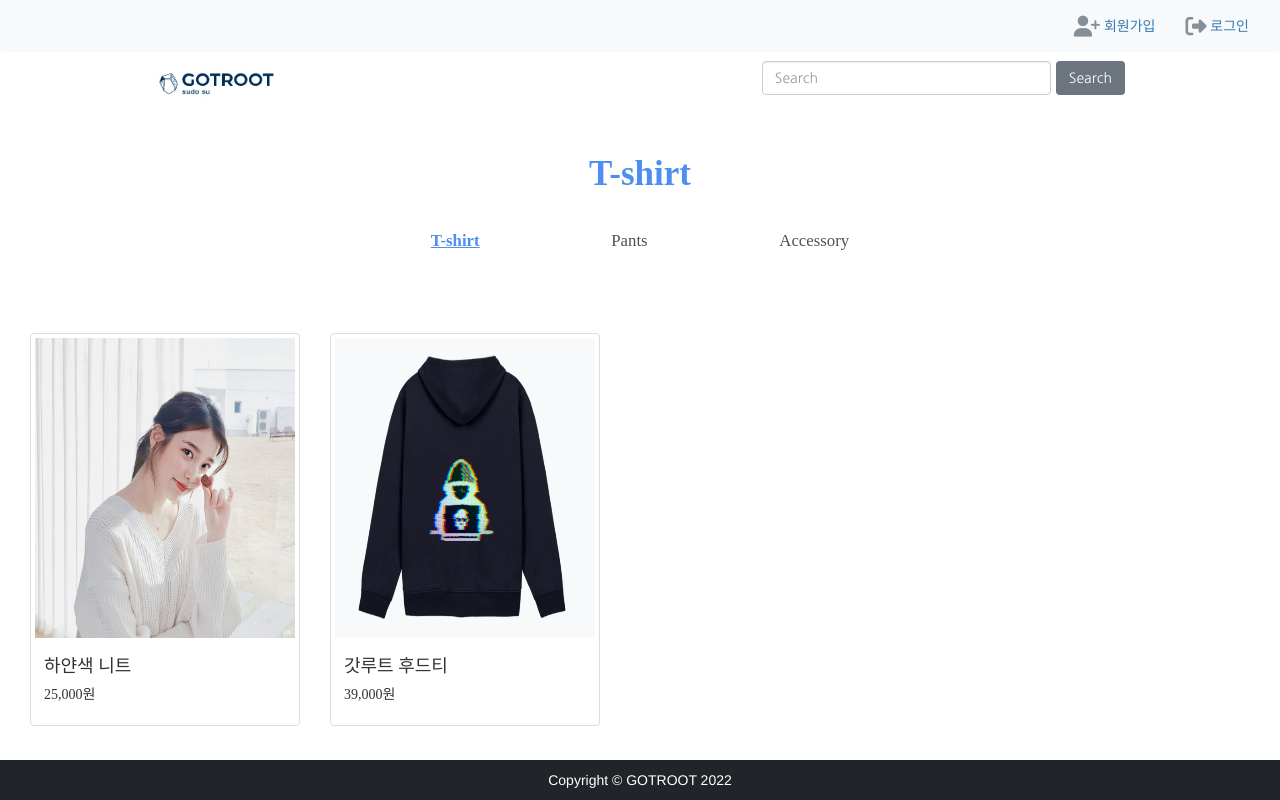
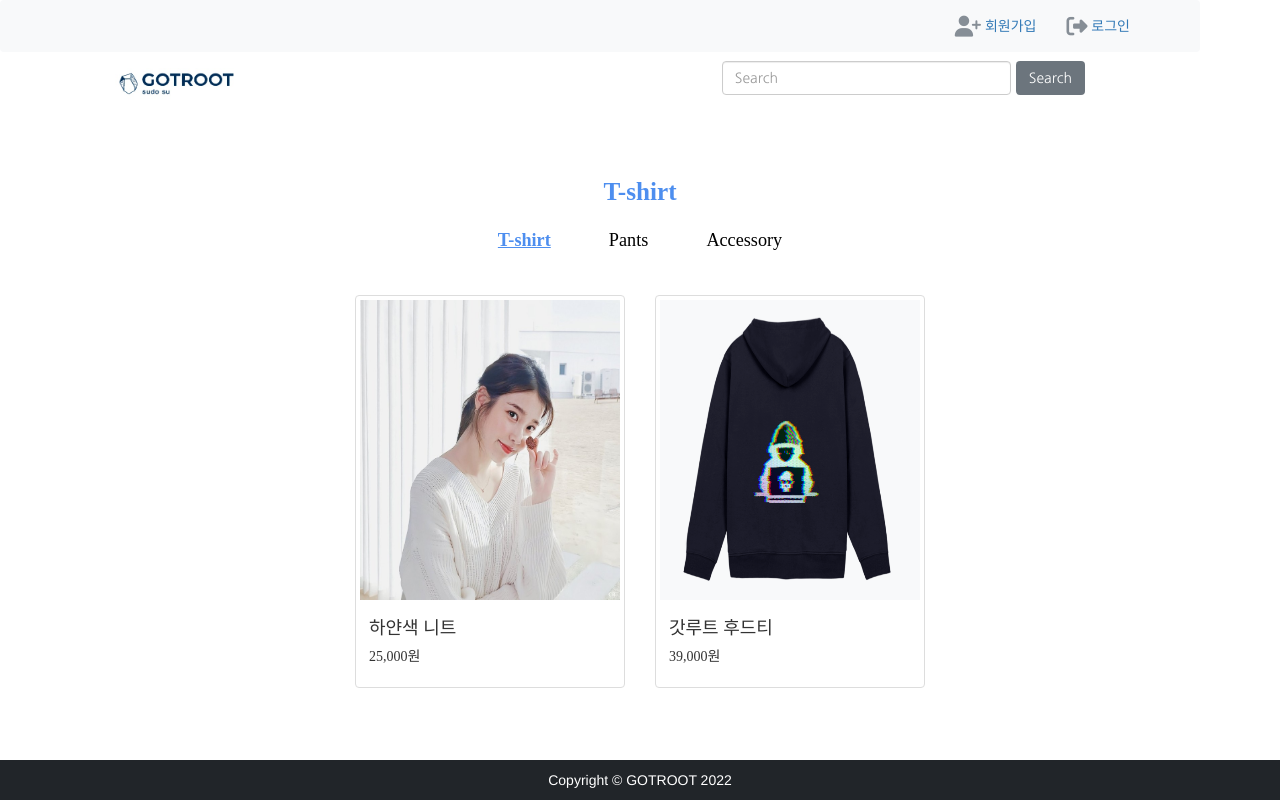
Before and after one commit to esther1282/onlineshop, a Django app: page /category/1/ in a window 1280 px wide. Run offline with Django 3.2, Linux system fonts and the light colour scheme; data comes from the database, SQL or seed files in the repository; some libraries are stand-ins or nearby versions.

Commit message:
디자인 최종전

```diff
--- a/cart/templates/cart/index.html
+++ b/cart/templates/cart/index.html
@@ -5,8 +5,8 @@
     {% load humanize %}
     {% load mathfilters %}
     <meta charset="UTF-8">
-    <link rel="stylesheet" type="text/css" href="{% static 'css/shop/base.css' %}">
-    <link href="https://cdn.jsdelivr.net/npm/bootstrap@5.2.0-beta1/dist/css/bootstrap.min.css" rel="stylesheet" integrity="sha384-0evHe/X+R7YkIZDRvuzKMRqM+OrBnVFBL6DOitfPri4tjfHxaWutUpFmBp4vmVor" crossorigin="anonymous">
+    <link rel="stylesheet" type="text/css" href="{% static 'css/cart/custom.css' %}">
+    <link rel="stylesheet" type="text/css" href="{% static 'css/shop/styles.css' %}">
             <!--폰트-->
     <link rel="preconnect" href="https://fonts.googleapis.com">
     <link rel="preconnect" href="https://fonts.gstatic.com" crossorigin>
@@ -28,7 +28,7 @@
          <p class="menu-title">장바구니</p>
      </div>
 
-    <div class="content" >
+    <div class="content container" >
         {% ifnotequal cart.get_cart_items.count 0 %}
         <div class="cart-custom text-center">
             {% csrf_token %}
--- a/shop/templates/shop/base.html
+++ b/shop/templates/shop/base.html
@@ -3,9 +3,9 @@
 <head>
     {% load static %}
     <meta charset="UTF-8">
+    <link rel="stylesheet" type="text/css" href="{% static 'css/shop/styles.css' %}">
     <link rel="stylesheet" type="text/css" href="{% static 'css/shop/base.css' %}">
-    <link rel="stylesheet" type="text/css" href="{% static 'css/shop/styles.css' %}">
-    <link href="https://cdn.jsdelivr.net/npm/bootstrap@5.2.0-beta1/dist/css/bootstrap.min.css" rel="stylesheet" integrity="sha384-0evHe/X+R7YkIZDRvuzKMRqM+OrBnVFBL6DOitfPri4tjfHxaWutUpFmBp4vmVor" crossorigin="anonymous">
+
     <title>{% block title %}{% endblock %}OnlineShop</title>
 </head>
 <body class="d-flex flex-column min-vh-100">
--- a/shop/templates/shop/index.html
+++ b/shop/templates/shop/index.html
@@ -5,20 +5,28 @@
 Shop
 {% endblock title %}
 {% block content %}
-    <div class="goods-container container-fluid" style="font-family: 'Century Gothic'">
-        <div class="menu">
+    <div class="container goods-container container-fluid" style="font-family: 'Century Gothic'">
+        <!--<div class="menu">
             <p class="menu-title">{% if category_name %}{{ category_name }}{% else %}Category{% endif %}
-            <ul class="nav justify-content-center nav-fill">
+            <ul class="nav justify-content-center">
             {% for category in categories %}
                 <li class="nav-item">
                     <a class="nav-link {% ifequal category_name category.title %}active{% endifequal %}" href="{% url 'shop:category' category.id %}">{{ category.title }}</a></li>
             {% endfor %}
             </ul>
+        </div>-->
+        <div class="menu2">
+            <p class="menu-title">{% if category_name %}{{ category_name }}{% else %}Category{% endif %}
+            <div class="menu-item2" align="center">
+            {% for category in categories %}
+                <a class="menu-link2 {% ifequal category_name category.title %}active{% endifequal %}" href="{% url 'shop:category' category.id %}">{{ category.title }}</a></li>
+            {% endfor %}
+            </div>
         </div>
-        <div class="container row">
+        <div class="row justify-content-md-center">
             {% if all_products %}
                 {% for product in all_products %}
-                <div class="col-sm-4 col-sm-2" style="float: left; width: 300px;">
+                <div class="col-xs-4 col-xs-2" style="float: left; width: 300px;">
                     <div class="thumbnail">
                         <a href="{% url 'shop:detail' product.pk %}">
                             <img src="{{ product|image_tag }}" class="img-fluid" style="width: auto; height: 300px;">
--- a/shop/templates/shop/navbar.html
+++ b/shop/templates/shop/navbar.html
@@ -5,7 +5,7 @@
 <script src="https://ajax.googleapis.com/ajax/libs/jquery/1.12.0/jquery.min.js"></script>
 <script src="http://maxcdn.bootstrapcdn.com/bootstrap/3.3.6/js/bootstrap.min.js"></script>
 
-<nav class="navbar navbar-expand-lg bg-white" style="padding: 0px; font-family: 'Nanum Gothic', sans-serif;">
+<nav class="navbar navbar-expand-sm bg-white" style="width: 1200px; max-width: none !important; padding: 0px; font-family: 'Nanum Gothic', sans-serif;">
     <div class="container-fluid" style="width: 1000px;">
         <a class="navbar-brand" href="{% url 'shop:index' %}"><img src="{% static 'images/로고.png' %}" style="width: auto; height: 35px;"></a>
         <button class="navbar-toggler" type="button" data-bs-toggle="collapse" data-bs-target="#navbarSupportedContent" aria-controls="navbarSupportedContent" aria-expanded="false" aria-label="Toggle navigation">
--- a/shop/templates/shop/user_navbar.html
+++ b/shop/templates/shop/user_navbar.html
@@ -4,7 +4,7 @@
 <script src="https://ajax.googleapis.com/ajax/libs/jquery/1.12.0/jquery.min.js"></script>
 <script src="http://maxcdn.bootstrapcdn.com/bootstrap/3.3.6/js/bootstrap.min.js"></script>
 
-<nav class="navbar navbar-expand-lg bg-light" style="padding: 0px;margin-bottom: 0px; font-family: 'Nanum Gothic', sans-serif;">
+<nav class="navbar navbar-expand-sm bg-light" style="width: 1200px; max-width: none !important; padding: 0px;margin-bottom: 0px; font-family: 'Nanum Gothic', sans-serif;">
     <div class="container-fluid">
         <div class="collapse navbar-collapse" id="navbarSupportedContent">
             <ul class="nav navbar-nav navbar-right">
--- a/static/css/cart/custom.css
+++ b/static/css/cart/custom.css
@@ -25,7 +25,7 @@ div .cart-custom{
 }
 
 .menu-title{
-    font-size: 2.5em;
+    font-size: 1.8em;
     text-align: center;
     color: #4D8EEF;
     padding: 0.3em;
--- a/static/css/shop/base.css
+++ b/static/css/shop/base.css
@@ -15,12 +15,32 @@ a {
     font-weight: bold ;
 }
 
+
+
 .navbar {
     border-radius: 0;
+
+    align-items: flex-start;
+    margin: 0;
 }
 
-.menu {
-    padding: 1em 25em 5em;
+.menu2 {
+    padding: 3em 5em;
+}
+
+.menu2 > .menu-item2 > .menu-link2{
+    font-size: 1.3em;
+    color: black;
+    padding: 1.5em;
+    text-decoration: none;
+}
+
+.menu2 > .menu-item2 > .menu-link2.active{
+    font-size: 1.3em;
+    text-decoration-line: underline;
+    text-decoration-color: #4D8EEF;
+    color: #4D8EEF;
+    font-weight: bold;
 }
 
 .menu > .nav > .nav-item > .nav-link{
@@ -34,6 +54,14 @@ a {
     text-decoration-color: #4D8EEF;
     color: #4D8EEF;
     font-weight: bold;
+}
+
+@media screen and (max-width: 768px){
+    .nav{
+        flex-direction: column;
+        align-items:flex-start;
+        padding: 8px 24px;
+    }
 }
 
 .menu > .nav > .nav-item > a:hover {
```
